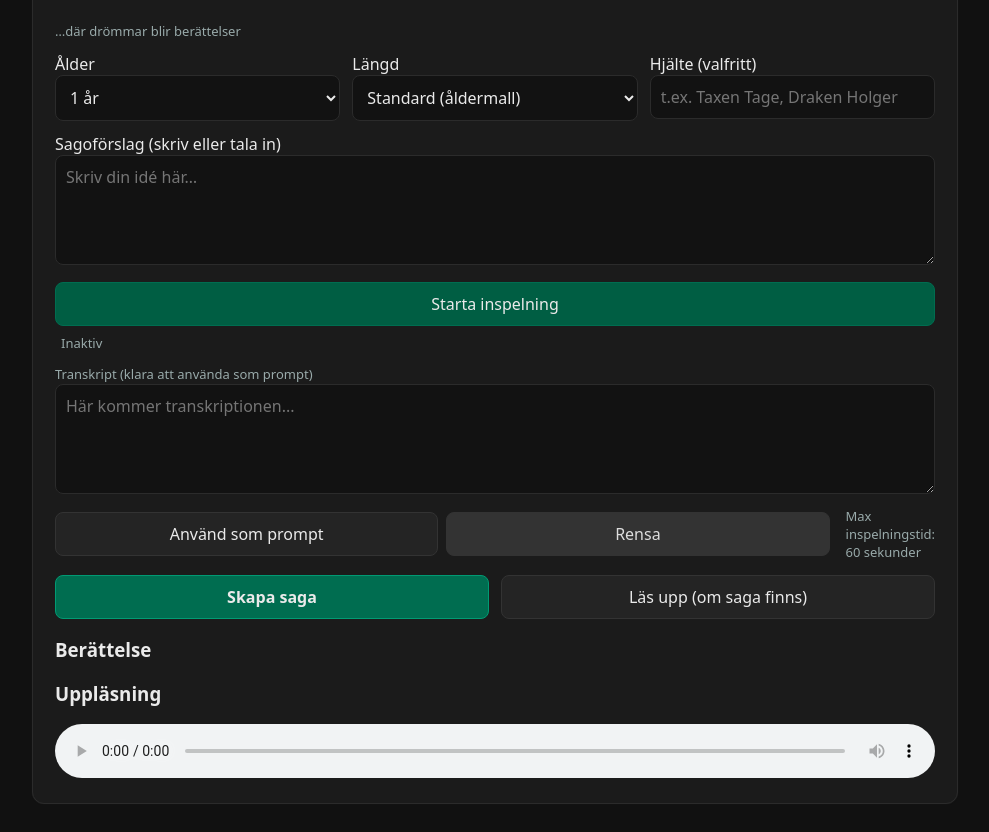
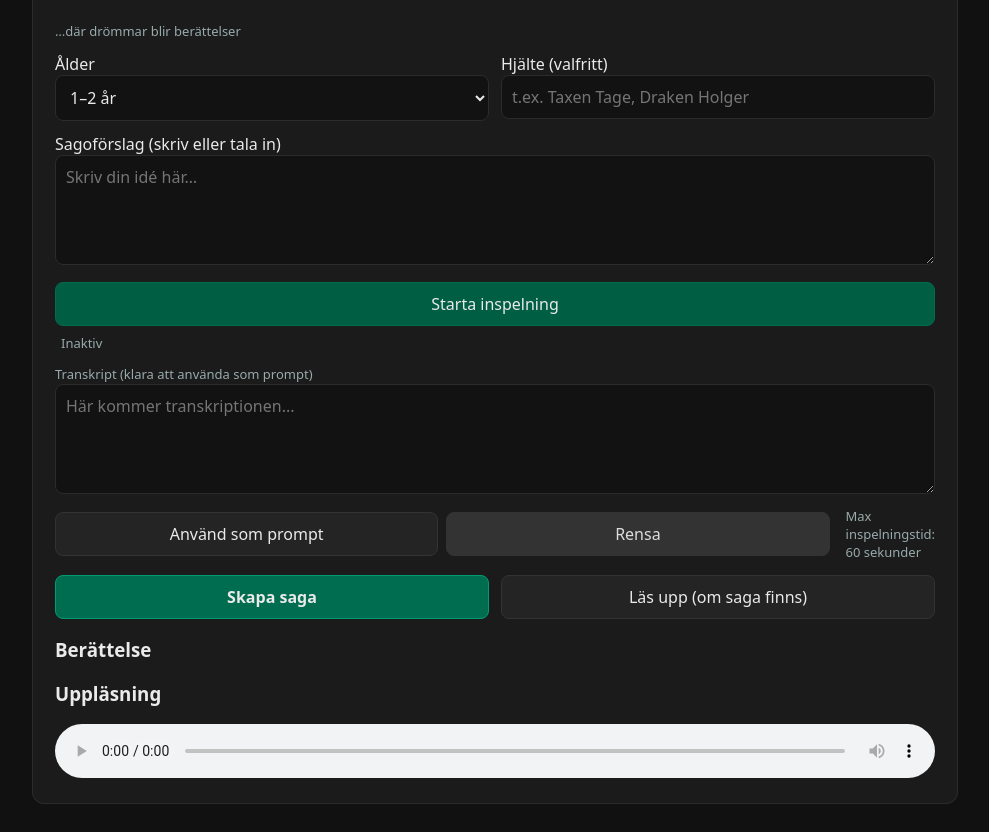
Before and after one commit to Bjortab/Kids-BN, a plain HTML site: page public/index.html in a window 1280 px wide. Shown: the part 116-948 px from the top of the page, without its empty margins (145-1134 px from the left). Drawn offline with Linux system fonts and the light colour scheme.

Commit message:
Update index.html

```diff
--- a/public/index.html
+++ b/public/index.html
@@ -25,13 +25,11 @@
     .recorder-controls { display:flex; gap:8px; align-items:center; flex-wrap:wrap }
     .recorder-status { color:#9aa; font-size:13px; margin-left:6px }
     .secondary { background:#333; color:#ddd }
-    .controls-grid { display:grid; grid-template-columns: 1fr 1fr 1fr; gap:12px }
-    @media (max-width:720px) { .controls-grid { grid-template-columns: 1fr } }
   </style>
 </head>
 
 <script>
-  // inline binder: binds createStory/playTTS when app.js exposes them
+  // Inline binder: waits for public/app.js to expose createStory / playTTS
   window.addEventListener('DOMContentLoaded', function () {
     function byText(){const n=t=>t.toLowerCase();const btns=[...document.querySelectorAll('button,input[type=button],input[type=submit]')];
       return (arr)=>btns.find(b=>arr.some(t=>(b.value||b.innerText||'').toLowerCase().includes(n(t))));}
@@ -43,16 +41,25 @@
         const p = find(['l\u00e4s upp','spela','testa r\u00f6st']);
         if (c) c.onclick = (e)=>{ e.preventDefault?.(); if (window.createStory) return window.createStory(); console.warn('createStory saknas'); };
         if (p) p.onclick = (e)=>{ e.preventDefault?.(); if (window.playTTS) return window.playTTS(); console.warn('playTTS saknas'); };
-      } catch (err) { console.warn('BN binder error', err); }
+        console.log('BN inline-binder attempted');
+      } catch (err) {
+        console.warn('BN binder error', err);
+      }
     }
 
-    if (window.createStory && window.playTTS) bindButtons();
-    else {
+    if (window.createStory && window.playTTS) {
+      bindButtons();
+    } else {
       let tries = 0;
       const iv = setInterval(()=>{
         tries++;
-        if (window.createStory || window.playTTS) { bindButtons(); clearInterval(iv); }
-        else if (tries > 20) { bindButtons(); clearInterval(iv); }
+        if (window.createStory || window.playTTS) {
+          bindButtons();
+          clearInterval(iv);
+        } else if (tries > 20) {
+          bindButtons();
+          clearInterval(iv);
+        }
       }, 100);
     }
   });
@@ -64,35 +71,20 @@
     <small class="muted">…där drömmar blir berättelser</small>
 
     <div class="row" style="margin-top:12px">
-      <div class="controls-grid" style="width:100%">
       <div>
         <label>Ålder</label>
-          <!-- Separera 1 och 2 som egna val; övriga kvar som intervall -->
         <select data-id="age" id="age">
-            <option value="1">1 år</option>
-            <option value="2">2 år</option>
-            <option value="3-4">3–4 år</option>
-            <option value="5-6">5–6 år</option>
-            <option value="7-8">7–8 år</option>
-            <option value="9-10">9–10 år</option>
-            <option value="11-12">11–12 år</option>
+          <option value="1-2 år">1–2 år</option>
+          <option value="3-4 år">3–4 år</option>
+          <option value="5-6 år">5–6 år</option>
+          <option value="7-8 år">7–8 år</option>
+          <option value="9-10 år">9–10 år</option>
+          <option value="11-12 år">11–12 år</option>
         </select>
       </div>
-
-        <div>
-          <label>Längd</label>
-          <select data-id="length" id="length">
-            <option value="">Standard (åldermall)</option>
-            <option value="short">Kort (≈1–3 min)</option>
-            <option value="medium">Medel (≈3–10 min)</option>
-            <option value="long">Lång (≈10+ min)</option>
-          </select>
-        </div>
-
       <div>
         <label>Hjälte (valfritt)</label>
         <input data-id="hero" id="hero" placeholder="t.ex. Taxen Tage, Draken Holger" />
-        </div>
       </div>
     </div>
 
@@ -103,6 +95,7 @@
       </div>
     </div>
 
+    <!-- Röst‑UI: inspelning + transkript -->
     <div class="row" style="margin-top:12px">
       <div style="flex:1 1 100%">
         <div class="recorder-controls" aria-live="polite">
@@ -144,6 +137,8 @@
     <audio data-id="audio" controls preload="none" style="width:100%"></audio>
   </div>
 
+  <!-- Ladda recorder klienten först (om du har den), sedan public/app.js -->
+  <!-- Om du inte har recorder.js i public/, ta bort den raden eller lägg in din recorder.js -->
   <script src="/recorder.js"></script>
   <script src="/app.js"></script>
 </body>
```
Lines whose indentation alone changed are shown as unchanged.
